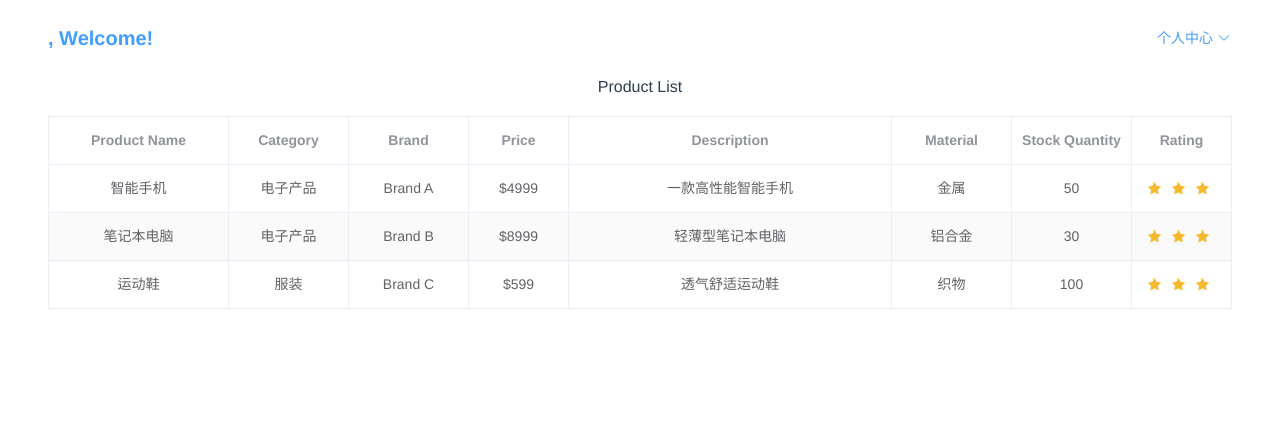
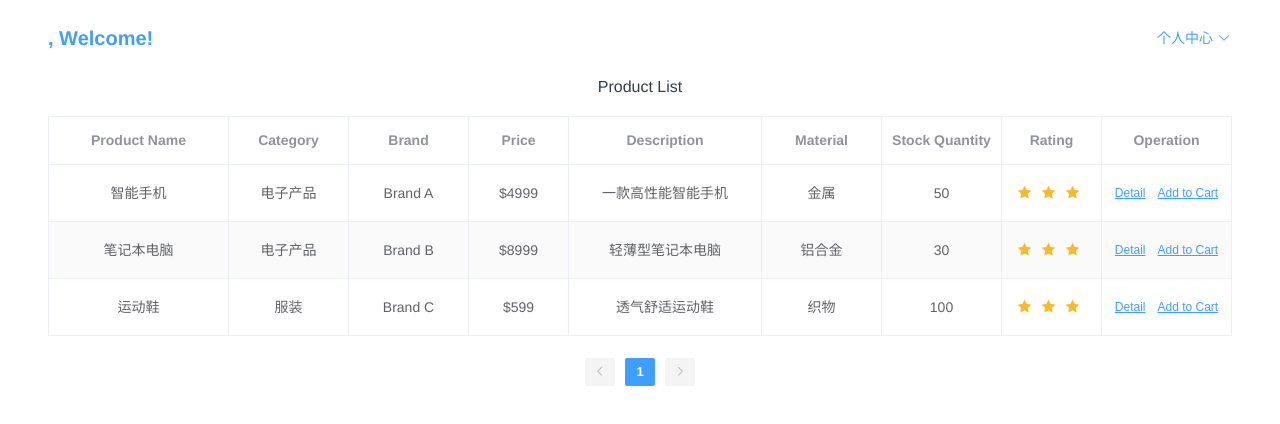
Before and after one commit to FDUCapstoneOrg/Frontend_Capstone_Instrument_Shopping_Center, a Vue app: page /productList in a window 1280 px wide. Shown: the top 424 px of the page. Built offline with nearby package versions, Linux system fonts and the light colour scheme; no server answers.

Commit message:
1. Operation column 2. pagination

```diff
--- a/src/views/ProductList.vue
+++ b/src/views/ProductList.vue
@@ -18,9 +18,11 @@
     </el-header>
     <div class="product-list">
       <div>Product List</div>
-      <el-table :data="productList" stripe border  style="width: 100%">
-        <el-table-column prop="name" label="Product Name" width="180" align="center" header-align="center"></el-table-column>
-        <el-table-column prop="category" label="Category" width="120" align="center" header-align="center"></el-table-column>
+      <el-table :data="productList" stripe border style="width: 100%">
+        <el-table-column prop="name" label="Product Name" width="180" align="center"
+          header-align="center"></el-table-column>
+        <el-table-column prop="category" label="Category" width="120" align="center"
+          header-align="center"></el-table-column>
         <el-table-column prop="brand" label="Brand" width="120" align="center" header-align="center"></el-table-column>
         <el-table-column prop="price" label="Price" width="100" align="center" header-align="center">
           <template slot-scope="scope">
@@ -28,14 +30,26 @@
           </template>
         </el-table-column>
         <el-table-column prop="description" label="Description" align="center" header-align="center"></el-table-column>
-        <el-table-column prop="material" label="Material" width="120" align="center" header-align="center"></el-table-column>
-        <el-table-column prop="stockQuantity" label="Stock Quantity" width="120" align="center" header-align="center"></el-table-column>
+        <el-table-column prop="material" label="Material" width="120" align="center"
+          header-align="center"></el-table-column>
+        <el-table-column prop="stockQuantity" label="Stock Quantity" width="120" align="center"
+          header-align="center"></el-table-column>
         <el-table-column prop="rating" label="Rating" width="100" align="center" header-align="center">
           <template slot-scope="scope">
             <el-rate v-model="scope.row.rating" disabled show-score></el-rate>
           </template>
         </el-table-column>
+        <el-table-column label="Operation" align="center" width="130">
+          <template slot-scope="scope">
+            <el-button @click="goToDetail(scope.row)" type="text" size="small"
+              style="text-decoration: underline;">Detail</el-button>
+            <el-button type="text" size="small" style="text-decoration: underline;">Add to Cart</el-button>
+          </template>
+        </el-table-column>
       </el-table>
+      <el-pagination background layout="prev, pager, next" :total="totalItems" :page-size="pageSize"
+        :current-page.sync="currentPage" @current-change="getProductList">
+      </el-pagination>
     </div>
   </div>
 </template>
@@ -45,7 +59,11 @@ export default {
   data() {
     return {
       username: "",
-      productList: []
+      productList: [],
+      totalItems: 0,
+      currentPage: 1,
+      pageSize: 10,
+
     };
   },
   created() {
@@ -86,15 +104,24 @@ export default {
   },
   methods: {
     getProductList() {
-      this.$axios.get('/Instrument/getInstrumentList')
+      this.$axios.get('/Instrument/getInstrumentList', {
+        params: {
+          page: this.currentPage,
+          pageSize: this.pageSize,
+        }
+      })
         .then(response => {
           console.log(response.data);
+          this.productList = response.data.productList;
+          this.totalItems = response.data.total;
         })
         .catch(error => {
           console.error(error);
         });
-
-    }
+    },
+    goToDetail(row) {
+      console.log(row);
+    },
   }
 };
 </script>
@@ -124,7 +151,12 @@ export default {
 .el-table {
   margin-top: 20px;
 }
-.product-list{
+
+.product-list {
   padding: 10px 40px;
 }
+
+.el-pagination {
+  margin-top: 20px;
+}
 </style>
```
Lines whose indentation alone changed are shown as unchanged.
